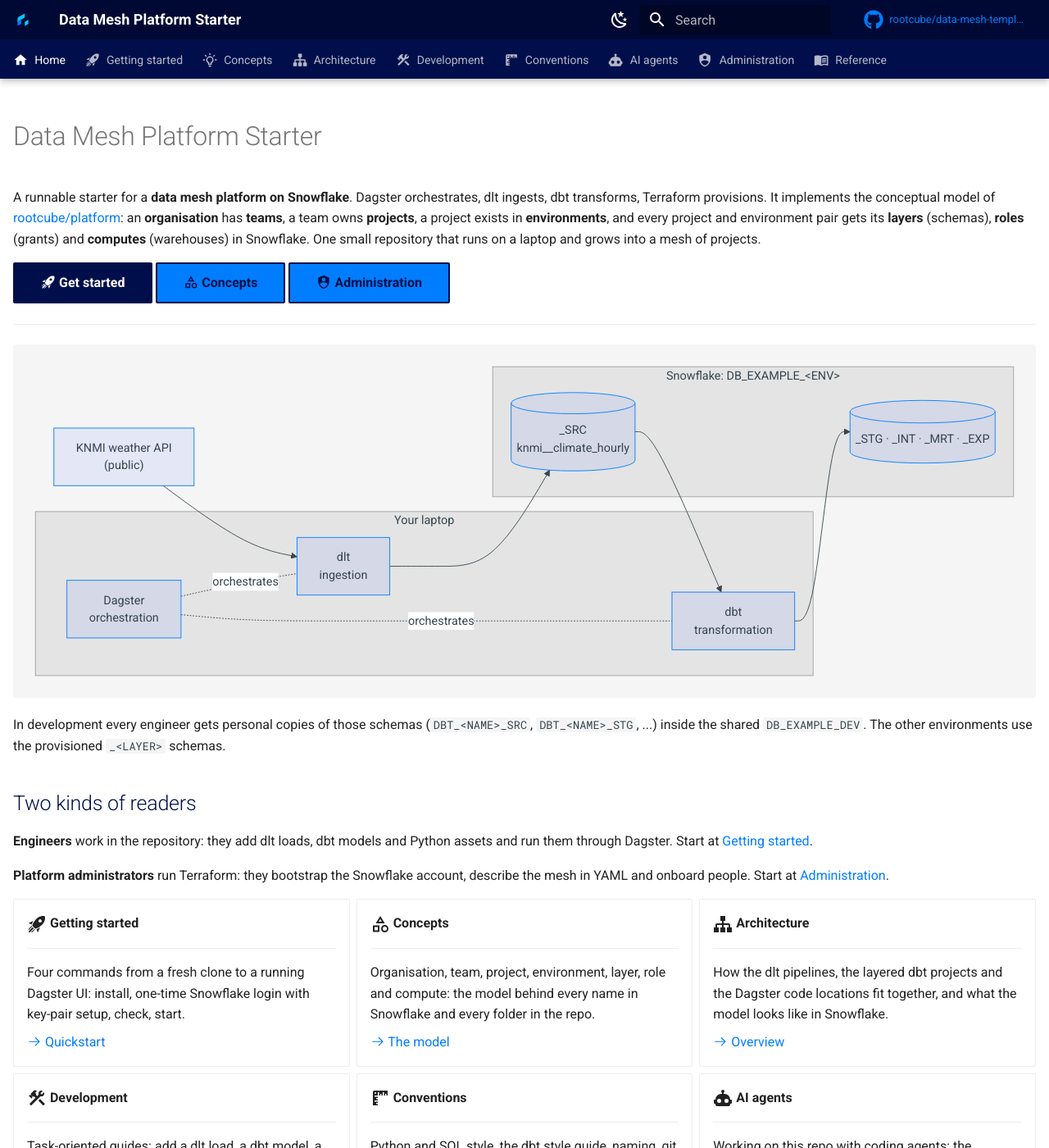
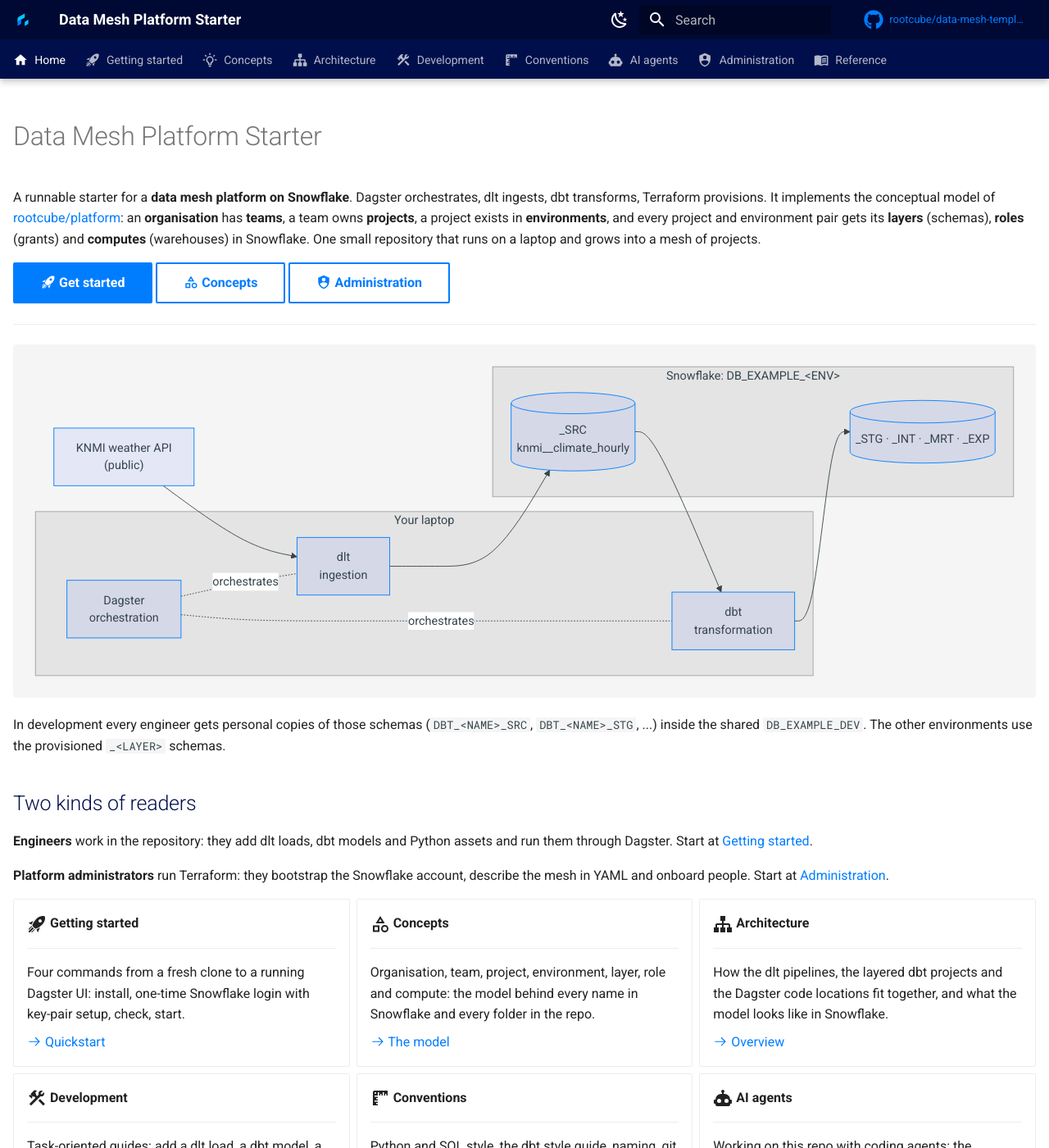
Before and after one commit to rootcube/data-mesh-template, an MkDocs documentation site: the page built from docs/index.md, in a window 1280 px wide and 1400 px high. Shown: the whole window at 82% size. Built offline with MkDocs 1.6.1 and Material for MkDocs 9.7.7, drawn with Linux system fonts in a browser that asks for light colours; comment, search, counter and statistics services are not loaded.

```diff
--- a/docs/stylesheets/extra.css
+++ b/docs/stylesheets/extra.css
@@ -43,7 +43,8 @@
   --md-default-fg-color: var(--rc-gray-200);        /* #CCCCCC */
   --md-default-fg-color--light: var(--rc-gray-300); /* #999999 */
   --md-default-fg-color--lighter: rgba(153, 153, 153, 0.75);
-  --md-default-fg-color--lightest: rgba(153, 153, 153, 0.5);
+  /* Also the fill of mermaid subgraphs; keep it faint so their labels stay readable. */
+  --md-default-fg-color--lightest: rgba(153, 153, 153, 0.15);
 
   --md-default-bg-color: var(--rc-bg-dark);        /* #333333 */
   --md-code-bg-color: var(--rc-gray-450);           /* slightly darker */
@@ -166,14 +167,28 @@
   color: var(--rc-accent-2);
 }
 
-/* Buttons */
-.md-button {
+/* Buttons. The selectors carry the scheme attribute so they beat the link colour rules
+   above, which otherwise paint the button text in the link blue. */
+.md-typeset .md-button,
+[data-md-color-scheme="slate"] .md-typeset .md-button {
+  border: 0.1rem solid var(--rc-accent);
+  background-color: transparent;
+  color: var(--rc-accent);
+}
+
+.md-typeset .md-button--primary,
+[data-md-color-scheme="slate"] .md-typeset .md-button--primary {
   background-color: var(--rc-accent);
   color: var(--rc-white);
 }
 
-.md-button:hover {
+.md-typeset .md-button:hover,
+.md-typeset .md-button:focus,
+[data-md-color-scheme="slate"] .md-typeset .md-button:hover,
+[data-md-color-scheme="slate"] .md-typeset .md-button:focus {
+  border-color: var(--rc-accent-2);
   background-color: var(--rc-accent-2);
+  color: var(--rc-top);
 }
 
 /* Code blocks */
```
Also changed, not shown: docs/getting-started/troubleshooting.md (+6 -0 lines), 1 other file.
